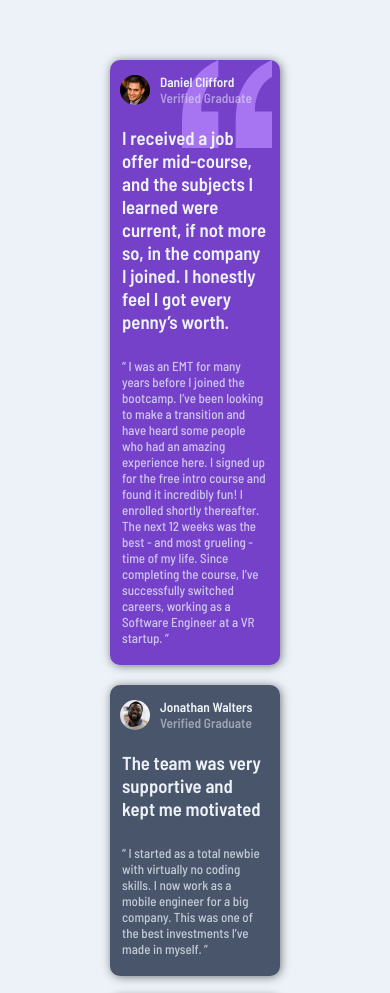
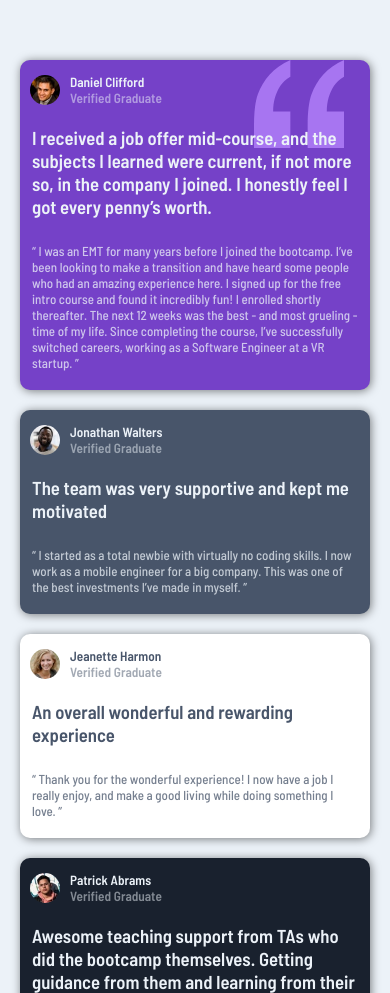
Before and after one commit to ky302/grid-section, a plain HTML site: page index.html in a window 390 px wide. Shown: the top 993 px of the page. Drawn offline with Linux system fonts and the light colour scheme; files whose address does not match are found by name.

Commit message:
css update

```diff
--- a/style.css
+++ b/style.css
@@ -78,7 +78,7 @@ img {
 }
 
 .grid-container {
-  margin: 50px 100px;
+  margin: 50px 20px;
   display: grid;
   grid-template-areas:
     "card1 card1 card1 card1 card1 card1 card1 card1 card2 card2 card3 card3"
@@ -124,7 +124,7 @@ img {
   }
 
   .grid-container {
-    margin: 50px 100px;
+    margin: 50px 10px;
     display: grid;
     grid-template-areas: "card1 card1 card1 card2" "card4 card5 card5 card5" "card3 card3 card3 card3";
   }
@@ -154,7 +154,7 @@ img {
     background-size: 90px;
   }
   .grid-container {
-    margin: 50px 100px;
+    margin: 50px 10px;
     display: grid;
     grid-template-areas: "card1" "card2" "card4" "card5" "card3";
   }
```
